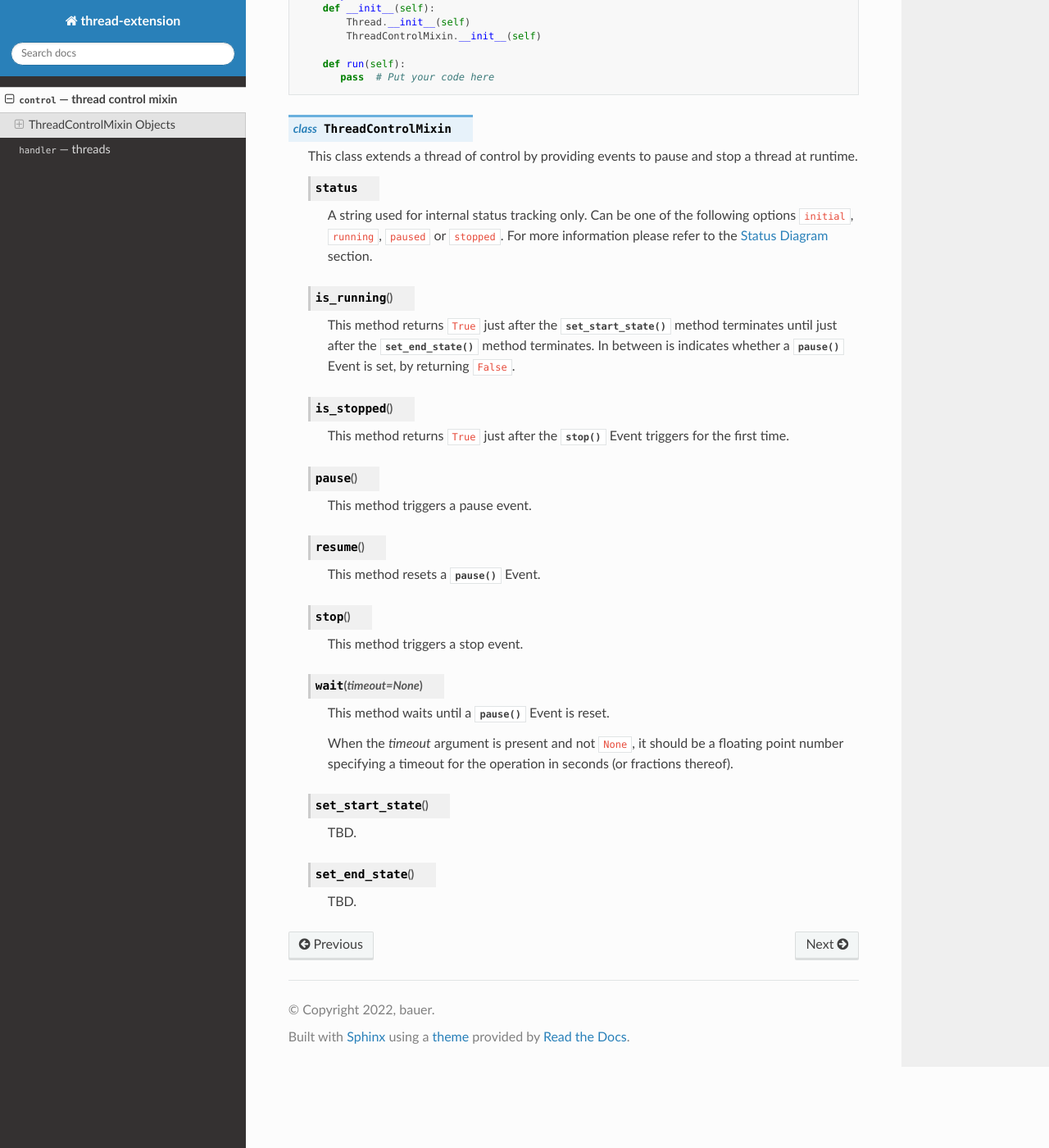
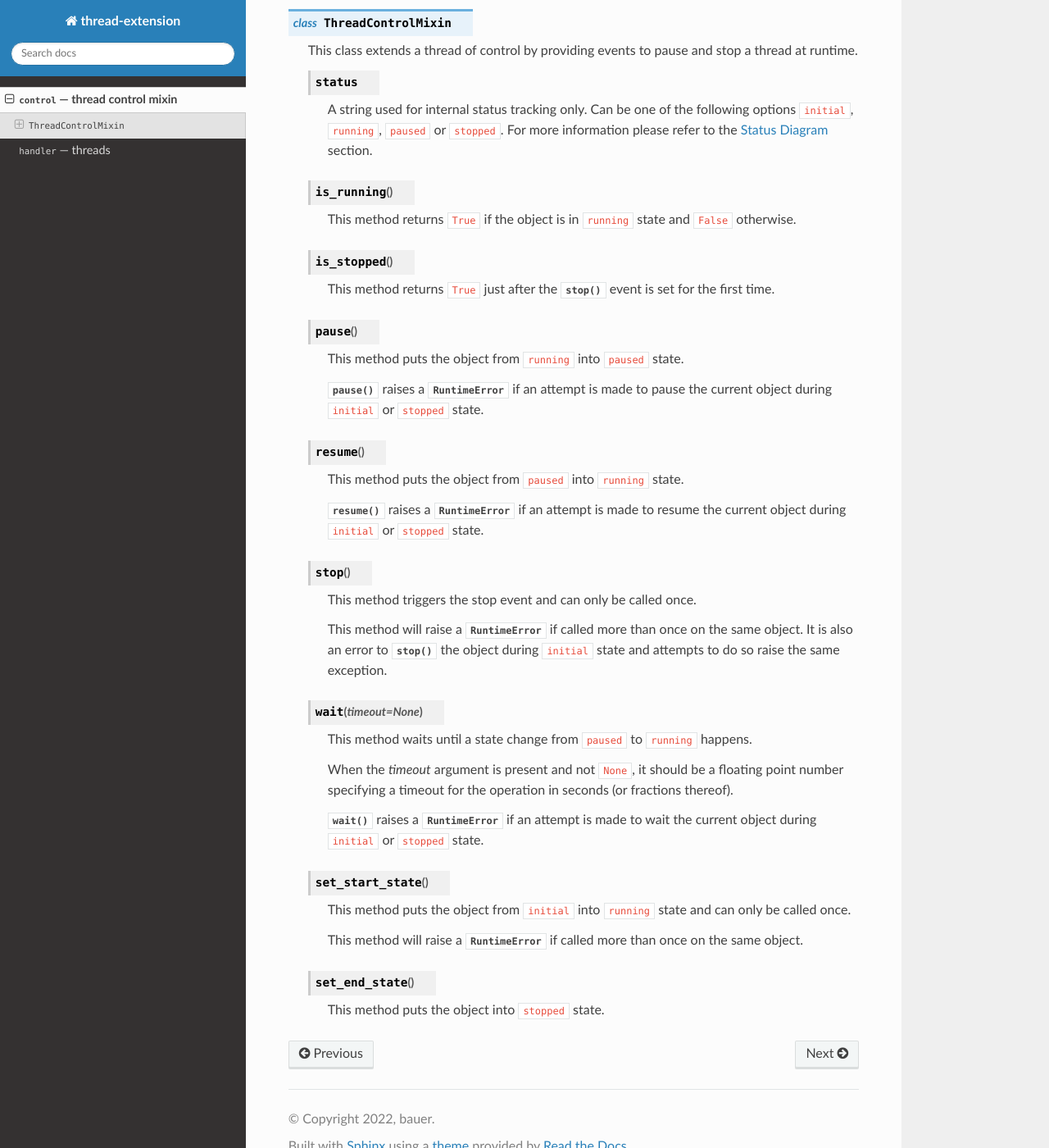
Before and after one commit to bauerch/thread-extension, a Sphinx documentation site: the page built from docs/control.rst, in a window 1280 px wide and 1400 px high, scrolled down 1143 px. Shown: the whole window at 82% size. Built offline with Sphinx 7.4.7 and the Read the Docs theme 2.0.0, drawn with Linux system fonts in a browser that asks for light colours; some of the changed text lies outside the part shown.

Commit message:
Update documentation

```diff
--- a/docs/control.rst
+++ b/docs/control.rst
@@ -3,26 +3,22 @@
 
 .. py:currentmodule:: src.thread_extension.control
 
-ThreadControlMixin Objects
---------------------------
-
-The :class:`ThreadControlMixin` class extends typical `Threads objects
-<https://docs.python.org/3/library/threading.html#thread-objects>`_ by
-adding additional events to pause and stop threads at runtime.
-This is especially useful in case of continuous running activities e.g.
-monitoring tasks or batch jobs processed in the background.
+The :class:`ThreadControlMixin` class extends typical `Threads objects <https://docs.
+python.org/3/library/threading.html#thread-objects>`_ by adding additional events to
+pause and stop threads at runtime. This is especially useful in case of continuous
+running activities e.g. monitoring tasks or batch jobs processed in the background.
 
 The following state diagram illustrates the control flow of the mixin.
 
 .. _link-status-diagram:
 
 .. image:: resources/state_diagram_thread_control_mixin.png
-  :width: 400
+  :scale: 54%
   :alt: State Diagram
 
-To make use of this functionality simply create a new custom thread and
-subclass the :class:`ThreadControlMixin` class as shown in the following
-example. From this point on everything works like a conventional thread.
+To make use of this functionality simply create a new custom thread and subclass the
+:class:`ThreadControlMixin` class as shown in the following example. From this point
+on everything works like a conventional thread.
 
 .. code-block:: python
 
@@ -42,8 +38,8 @@ example. From this point on everything works like a conventional thread.
 
 .. class:: ThreadControlMixin
 
-   This class extends a thread of control by providing events to pause and
-   stop a thread at runtime.
+   This class extends a thread of control by providing events to pause and stop a thread
+   at runtime.
 
    .. py:attribute:: status
 
@@ -53,40 +49,55 @@ example. From this point on everything works like a conventional thread.
 
    .. method:: is_running()
 
-      This method returns ``True`` just after the :meth:`~ThreadControlMixin.set_start_state`
-      method terminates until just after the :meth:`~ThreadControlMixin.set_end_state` method
-      terminates. In between is indicates whether a :meth:`~ThreadControlMixin.pause` Event
-      is set, by returning ``False``.
+      This method returns ``True`` if the object is in ``running`` state and ``False``
+      otherwise.
 
    .. method:: is_stopped()
 
-      This method returns ``True`` just after the :meth:`~ThreadControlMixin.stop` Event
-      triggers for the first time.
+      This method returns ``True`` just after the :meth:`~ThreadControlMixin.stop` event
+      is set for the first time.
 
    .. method:: pause()
 
-      This method triggers a pause event.
+      This method puts the object from ``running`` into ``paused`` state.
+
+      :meth:`~ThreadControlMixin.pause` raises a :exc:`RuntimeError` if an attempt is
+      made to pause the current object during ``initial`` or ``stopped`` state.
 
    .. method:: resume()
 
-      This method resets a :meth:`~ThreadControlMixin.pause` Event.
+      This method puts the object from ``paused`` into ``running`` state.
+
+      :meth:`~ThreadControlMixin.resume` raises a :exc:`RuntimeError` if an attempt is
+      made to resume the current object during ``initial`` or ``stopped`` state.
 
    .. method:: stop()
 
-      This method triggers a stop event.
+      This method triggers the stop event and can only be called once.
+
+      This method will raise a :exc:`RuntimeError` if called more than once on the same
+      object. It is also an error to :meth:`~ThreadControlMixin.stop` the object during
+      ``initial`` state and attempts to do so raise the same exception.
 
    .. method:: wait(timeout=None)
 
-      This method waits until a :meth:`~ThreadControlMixin.pause` Event is reset.
+      This method waits until a state change from ``paused`` to ``running`` happens.
 
       When the *timeout* argument is present and not ``None``, it should be a
       floating point number specifying a timeout for the operation in seconds
       (or fractions thereof).
 
+      :meth:`~ThreadControlMixin.wait` raises a :exc:`RuntimeError` if an attempt is
+      made to wait the current object during ``initial`` or ``stopped`` state.
+
    .. method:: set_start_state()
 
-      TBD.
+      This method puts the object from ``initial`` into ``running`` state and
+      can only be called once.
+
+      This method will raise a :exc:`RuntimeError` if called more than once on
+      the same object.
 
    .. method:: set_end_state()
 
-      TBD.
+      This method puts the object into ``stopped`` state.
```
